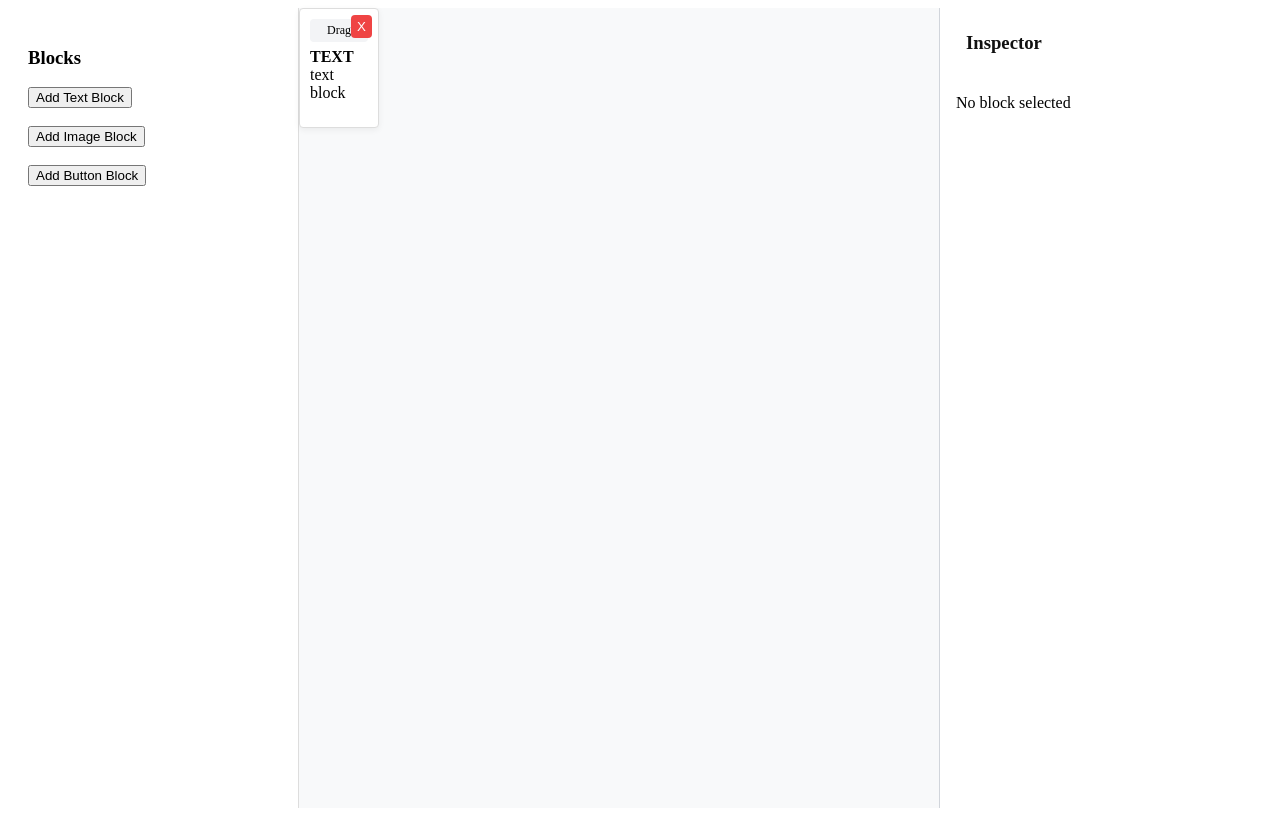
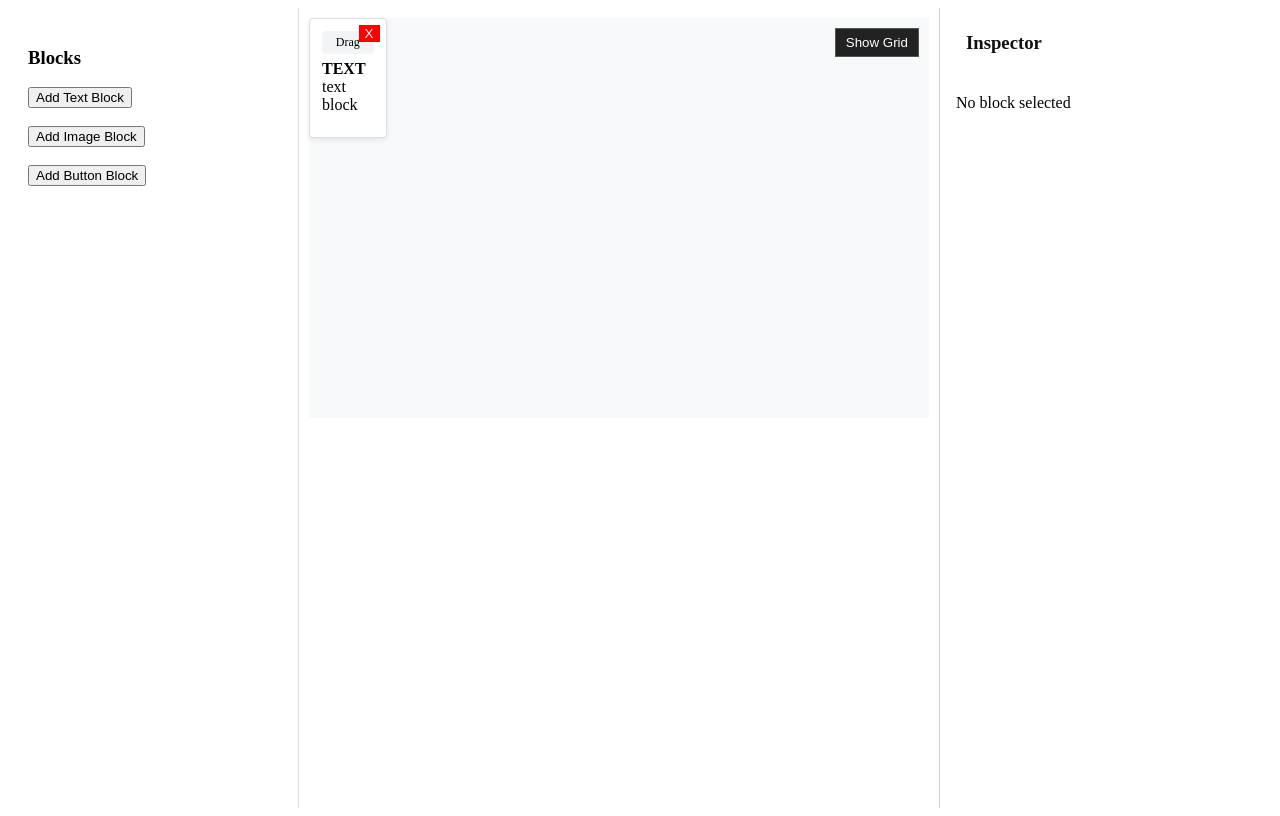
Before and after one commit to Tanmay-KS/Draft-Layer, a Next.js app in the folder apps/web/: page / in a window 1280 px wide. Both pictures are taken after a click on the button "Add Text Block". Built offline with nearby package versions, Linux system fonts and the light colour scheme.

Commit message:
Block-6 UI interaction polish (ESC, hover, focus, transitions)

```diff
--- a/apps/web/src/components/Canvas/Canvas.tsx
+++ b/apps/web/src/components/Canvas/Canvas.tsx
@@ -1,6 +1,6 @@
 "use client";
 
-import { useState } from "react";
+import { useState, useEffect } from "react";
 import { useAppDispatch, useAppSelector } from "../../store/hooks";
 import {
   selectTarget,
@@ -10,6 +10,7 @@ import {
 } from "../../store/emailSlice";
 
 import { DndContext, useDraggable } from "@dnd-kit/core";
+import { CSS } from "@dnd-kit/utilities";
 
 export default function Canvas() {
   const dispatch = useAppDispatch();
@@ -17,10 +18,31 @@ export default function Canvas() {
     (state) => state.email
   );
 
-  const [isDragging, setIsDragging] = useState(false);
-  const [cellSize] = useState(20);
+  const [showGrid, setShowGrid] = useState(false);
+  const [isHovering, setIsHovering] = useState(false);
 
+  // ✅ ESC deselect (UI only)
+  useEffect(() => {
+    const handleKeyDown = (e: KeyboardEvent) => {
+      if (e.key === "Escape") {
+        dispatch(selectTarget(null));
+      }
+    };
+
+    window.addEventListener("keydown", handleKeyDown);
+    return () => window.removeEventListener("keydown", handleKeyDown);
+  }, [dispatch]);
+
+  const cellSize = 20;
   const MAX_ROWS = 100;
+
+  const maxUsedRow = blocks.reduce((max, block) => {
+    const end =
+      block.layout.rowStart + block.layout.rowSpan - 1;
+    return Math.max(max, end);
+  }, 0);
+
+  const visualRows = Math.max(maxUsedRow + 4, 20);
 
   function clamp(value: number, min: number, max: number) {
     return Math.min(Math.max(value, min), max);
@@ -62,36 +84,36 @@ export default function Canvas() {
   };
 
   function DraggableBlock({ block }: { block: any }) {
-    const { attributes, listeners, setNodeRef, transform } =
-      useDraggable({ id: block.id });
+    const {
+      attributes,
+      listeners,
+      setNodeRef,
+      transform,
+      isDragging,
+    } = useDraggable({ id: block.id });
 
     const isSelected =
       selectedTarget?.type === "block" &&
       selectedTarget.id === block.id;
 
     const style = {
-      transform: transform
-        ? `translate(${transform.x}px, ${transform.y}px)`
-        : undefined,
-
+      transform: CSS.Transform.toString(transform),
       gridColumn: `${block.layout.colStart} / span ${block.layout.colSpan}`,
       gridRow: `${block.layout.rowStart} / span ${block.layout.rowSpan}`,
-
       background: block.style.backgroundColor,
-      padding: "10px",
+      padding: "12px",
       border: `${block.style.border.width}px solid ${block.style.border.color}`,
       borderRadius: `${block.style.border.radius}px`,
       opacity: block.style.opacity,
-
-      cursor: "grab",
       position: "relative" as const,
-
-      boxShadow: isSelected
-        ? "0 0 0 2px #3b82f6, 0 8px 20px rgba(59,130,246,0.25)"
-        : "0 2px 6px rgba(0,0,0,0.06)",
-
+      cursor: isDragging ? "grabbing" : "default",
+      boxShadow: isDragging
+        ? "0 20px 40px rgba(0,0,0,0.35)"
+        : isSelected
+        ? "0 0 0 2px #3b82f6"
+        : "0 2px 6px rgba(0,0,0,0.08)",
       transition:
-        "box-shadow 0.2s ease, border 0.2s ease, background 0.2s ease, opacity 0.2s ease",
+        "box-shadow 180ms ease, border 180ms ease, background-color 180ms ease, opacity 180ms ease",
     };
 
     type ResizeDir =
@@ -107,33 +129,30 @@ export default function Canvas() {
     const handleStyle = (position: string) => {
       const base = {
         position: "absolute" as const,
-        width: "12px",
-        height: "12px",
-        background: "#ffffff",
-        border: "2px solid #3b82f6",
-        borderRadius: "4px",
+        width: "10px",
+        height: "10px",
+        background: "#3b82f6",
         zIndex: 10,
-        boxShadow: "0 2px 6px rgba(0,0,0,0.15)",
-        transition: "all 0.15s ease",
+        transition: "background 160ms ease, opacity 160ms ease",
       };
 
       switch (position) {
         case "top":
-          return { ...base, top: "-6px", left: "50%", transform: "translateX(-50%)", cursor: "ns-resize" };
+          return { ...base, top: "-5px", left: "50%", transform: "translateX(-50%)", cursor: "ns-resize" };
         case "bottom":
-          return { ...base, bottom: "-6px", left: "50%", transform: "translateX(-50%)", cursor: "ns-resize" };
+          return { ...base, bottom: "-5px", left: "50%", transform: "translateX(-50%)", cursor: "ns-resize" };
         case "left":
-          return { ...base, left: "-6px", top: "50%", transform: "translateY(-50%)", cursor: "ew-resize" };
+          return { ...base, left: "-5px", top: "50%", transform: "translateY(-50%)", cursor: "ew-resize" };
         case "right":
-          return { ...base, right: "-6px", top: "50%", transform: "translateY(-50%)", cursor: "ew-resize" };
+          return { ...base, right: "-5px", top: "50%", transform: "translateY(-50%)", cursor: "ew-resize" };
         case "top-left":
-          return { ...base, top: "-6px", left: "-6px", cursor: "nwse-resize" };
+          return { ...base, top: "-5px", left: "-5px", cursor: "nwse-resize" };
         case "top-right":
-          return { ...base, top: "-6px", right: "-6px", cursor: "nesw-resize" };
+          return { ...base, top: "-5px", right: "-5px", cursor: "nesw-resize" };
         case "bottom-left":
-          return { ...base, bottom: "-6px", left: "-6px", cursor: "nesw-resize" };
+          return { ...base, bottom: "-5px", left: "-5px", cursor: "nesw-resize" };
         case "bottom-right":
-          return { ...base, bottom: "-6px", right: "-6px", cursor: "nwse-resize" };
+          return { ...base, bottom: "-5px", right: "-5px", cursor: "nwse-resize" };
         default:
           return base;
       }
@@ -142,6 +161,7 @@ export default function Canvas() {
     const startResize = (e: React.MouseEvent, direction: ResizeDir) => {
       e.stopPropagation();
       e.preventDefault();
+      document.body.style.cursor = "grabbing";
 
       const startX = e.clientX;
       const startY = e.clientY;
@@ -169,16 +189,12 @@ export default function Canvas() {
         let newColStart = startColStart;
         let newRowStart = startRowStart;
 
-        if (direction.includes("right")) {
-          newColSpan = Math.max(1, startColSpan + colChange);
-        }
+        if (direction.includes("right")) newColSpan = Math.max(1, startColSpan + colChange);
         if (direction.includes("left")) {
           newColSpan = Math.max(1, startColSpan - colChange);
           newColStart = startColStart + colChange;
         }
-        if (direction.includes("bottom")) {
-          newRowSpan = Math.max(1, startRowSpan + rowChange);
-        }
+        if (direction.includes("bottom")) newRowSpan = Math.max(1, startRowSpan + rowChange);
         if (direction.includes("top")) {
           newRowSpan = Math.max(1, startRowSpan - rowChange);
           newRowStart = startRowStart + rowChange;
@@ -201,6 +217,7 @@ export default function Canvas() {
       };
 
       const onMouseUp = () => {
+        document.body.style.cursor = "default";
         window.removeEventListener("mousemove", onMouseMove);
         window.removeEventListener("mouseup", onMouseUp);
       };
@@ -215,43 +232,37 @@ export default function Canvas() {
         style={style}
         onClick={(e) => {
           e.stopPropagation();
-          if (isSelected) {
-            dispatch(selectTarget(null));
-          } else {
           dispatch(selectTarget({ type: "block", id: block.id }));
-          }
         }}
       >
-        {isSelected &&
-          ["right","left","bottom","top","top-left","top-right","bottom-left","bottom-right"].map((pos) => (
         <div
-              key={pos}
-              style={handleStyle(pos)}
-              onMouseEnter={(e) => {
-                (e.currentTarget as HTMLElement).style.boxShadow =
-                  "0 0 0 3px rgba(59,130,246,0.25)";
-              }}
-              onMouseLeave={(e) => {
-                (e.currentTarget as HTMLElement).style.boxShadow =
-                  "0 2px 6px rgba(0,0,0,0.15)";
-              }}
-              onMouseDown={(e) => startResize(e, pos as ResizeDir)}
-            />
-          ))}
-
-        <div {...listeners} {...attributes}
+          {...listeners}
+          {...attributes}
           style={{
-            cursor: "grab",
+            cursor: isDragging ? "grabbing" : "grab",
             background: "#f3f4f6",
             padding: "4px",
             marginBottom: "6px",
             fontSize: "12px",
             textAlign: "center",
             borderRadius: "4px",
+            transition: "background-color 160ms ease",
           }}
         >
           Drag
         </div>
+
+        <strong>{block.type.toUpperCase()}</strong>
+        <div>{block.content.value}</div>
+
+        {isSelected &&
+          ["right","left","bottom","top","top-left","top-right","bottom-left","bottom-right"].map((pos) => (
+            <div
+              key={pos}
+              style={handleStyle(pos)}
+              onMouseDown={(e) => startResize(e, pos as ResizeDir)}
+            />
+          ))}
 
         <button
           onClick={(e) => {
@@ -262,19 +273,15 @@ export default function Canvas() {
             position: "absolute",
             top: "6px",
             right: "6px",
-            background: "#ef4444",
+            background: "red",
             color: "white",
             border: "none",
-            borderRadius: "4px",
-            padding: "4px 6px",
             cursor: "pointer",
+            transition: "opacity 150ms ease",
           }}
         >
           X
         </button>
-
-        <strong>{block.type.toUpperCase()}</strong>
-        <div>{block.content.value}</div>
       </div>
     );
   }
@@ -283,22 +290,16 @@ export default function Canvas() {
     selectedTarget?.type === "canvas";
 
   return (
-    <DndContext
-      onDragStart={() => setIsDragging(true)}
-      onDragEnd={(event) => {
-        setIsDragging(false);
-        handleDragEnd(event);
-      }}
-    >
+    <DndContext onDragEnd={handleDragEnd}>
+      <div style={{ flex: 1, overflow: "auto", padding: "10px" }}>
         <div
           id="canvas-grid"
-        onClick={() =>
-          dispatch(selectTarget({ type: "canvas" }))
-        }
+          onClick={() => dispatch(selectTarget({ type: "canvas" }))}
+          onMouseEnter={() => setIsHovering(true)}
+          onMouseLeave={() => setIsHovering(false)}
           style={{
-          flex: 1,
+            minHeight: `${visualRows * cellSize}px`,
             backgroundColor: canvasStyle.backgroundColor,
-          opacity: canvasStyle.opacity,
             border: `${canvasStyle.border.width}px solid ${canvasStyle.border.color}`,
             borderRadius: `${canvasStyle.border.radius}px`,
             display: "grid",
@@ -308,14 +309,42 @@ export default function Canvas() {
             boxShadow: isCanvasSelected
               ? "0 0 0 2px #3b82f6 inset"
               : "none",
-          transition:
-            "box-shadow 0.2s ease, border 0.2s ease, background 0.2s ease",
+            transition: "background-color 180ms ease, border 180ms ease, box-shadow 180ms ease",
+            backgroundImage: showGrid || isHovering
+              ? `
+                linear-gradient(to right, rgba(0,0,0,0.08) 1px, transparent 1px),
+                linear-gradient(to bottom, rgba(0,0,0,0.08) 1px, transparent 1px)
+              `
+              : "none",
+            backgroundSize: `${100 / 48}% ${cellSize}px`,
           }}
         >
+          <button
+            onClick={(e) => {
+              e.stopPropagation();
+              setShowGrid((prev) => !prev);
+            }}
+            style={{
+              position: "absolute",
+              top: "10px",
+              right: "10px",
+              zIndex: 1000,
+              padding: "6px 10px",
+              background: "#222",
+              color: "white",
+              border: "1px solid #555",
+              cursor: "pointer",
+              transition: "opacity 150ms ease",
+            }}
+          >
+            {showGrid ? "Hide Grid" : "Show Grid"}
+          </button>
+
           {blocks.map((block) => (
             <DraggableBlock key={block.id} block={block} />
           ))}
         </div>
+      </div>
     </DndContext>
   );
 }
--- a/apps/web/src/components/ui/Inputs.tsx
+++ b/apps/web/src/components/ui/Inputs.tsx
@@ -2,7 +2,7 @@
 
 import styled from "@emotion/styled";
 import React from "react";
-import { spacing, radius, colors } from "../../../styles/tokens";
+import { spacing, radius, colors, transitions } from "../../../styles/tokens";
 
 interface InputProps extends React.InputHTMLAttributes<HTMLInputElement> {}
 
@@ -11,6 +11,42 @@ const StyledInput = styled.input`
   padding: ${spacing.sm};
   border-radius: ${radius.sm};
   border: 1px solid ${colors.neutral[300]};
+  background: white;
+  outline: none;
+
+  transition:
+    border 160ms ease,
+    box-shadow 160ms ease,
+    background-color 160ms ease,
+    opacity 160ms ease;
+
+  /* Focus State */
+  &:focus {
+    border: 1px solid ${colors.primary};
+    box-shadow: 0 0 0 2px rgba(59, 130, 246, 0.15);
+  }
+
+  /* Hover State */
+  &:hover {
+    border-color: ${colors.neutral[400] || colors.neutral[300]};
+  }
+
+  /* Disabled Visual State */
+  &:disabled {
+    opacity: 0.6;
+    cursor: not-allowed;
+  }
+
+  /* Number input guardrail (no arrows jitter) */
+  &[type="number"] {
+    appearance: textfield;
+  }
+
+  &[type="number"]::-webkit-outer-spin-button,
+  &[type="number"]::-webkit-inner-spin-button {
+    appearance: none;
+    margin: 0;
+  }
 `;
 
 export const Input: React.FC<InputProps> = ({ ...props }) => {
--- a/apps/web/src/components/ui/Slider.tsx
+++ b/apps/web/src/components/ui/Slider.tsx
@@ -2,7 +2,7 @@
 
 import styled from "@emotion/styled";
 import React from "react";
-import { colors, transitions } from "../../../styles/tokens";
+import { colors } from "../../../styles/tokens";
 
 interface SliderProps
   extends React.InputHTMLAttributes<HTMLInputElement> {}
@@ -14,7 +14,17 @@ const StyledSlider = styled.input`
   border-radius: 999px;
   background: ${colors.neutral[300]};
   outline: none;
-  transition: ${transitions.normal};
+  cursor: pointer;
+
+  transition: background 160ms ease, opacity 160ms ease;
+
+  &:hover {
+    opacity: 0.85;
+  }
+
+  &:active {
+    cursor: grabbing;
+  }
 
   &::-webkit-slider-thumb {
     appearance: none;
@@ -23,6 +33,11 @@ const StyledSlider = styled.input`
     border-radius: 50%;
     background: ${colors.primary};
     cursor: pointer;
+    transition: transform 120ms ease;
+  }
+
+  &::-webkit-slider-thumb:active {
+    transform: scale(1.1);
   }
 
   &::-moz-range-thumb {
--- a/apps/web/src/components/ui/Toggle.tsx
+++ b/apps/web/src/components/ui/Toggle.tsx
@@ -2,7 +2,7 @@
 
 import styled from "@emotion/styled";
 import React from "react";
-import { colors, radius, transitions } from "../../styles/tokens";
+import { colors, radius } from "../../styles/tokens";
 
 interface ToggleProps
   extends React.InputHTMLAttributes<HTMLInputElement> {}
@@ -12,12 +12,17 @@ const Switch = styled.label`
   display: inline-block;
   width: 40px;
   height: 20px;
+  cursor: pointer;
 `;
 
 const HiddenCheckbox = styled.input`
   opacity: 0;
   width: 0;
   height: 0;
+
+  &:focus + span {
+    box-shadow: 0 0 0 2px rgba(59, 130, 246, 0.2);
+  }
 `;
 
 const SliderTrack = styled.span<{ checked?: boolean }>`
@@ -26,7 +31,7 @@ const SliderTrack = styled.span<{ checked?: boolean }>`
   background-color: ${({ checked }) =>
     checked ? colors.primary : colors.neutral[300]};
   border-radius: ${radius.pill};
-  transition: ${transitions.normal};
+  transition: background-color 160ms ease;
 
   display: flex;
   align-items: center;
@@ -40,7 +45,7 @@ const SliderTrack = styled.span<{ checked?: boolean }>`
     border-radius: ${radius.pill};
     transform: ${({ checked }) =>
       checked ? "translateX(20px)" : "translateX(0)"};
-    transition: ${transitions.normal};
+    transition: transform 160ms ease;
   }
 `;
 
```
Lines whose indentation alone changed are shown as unchanged.
